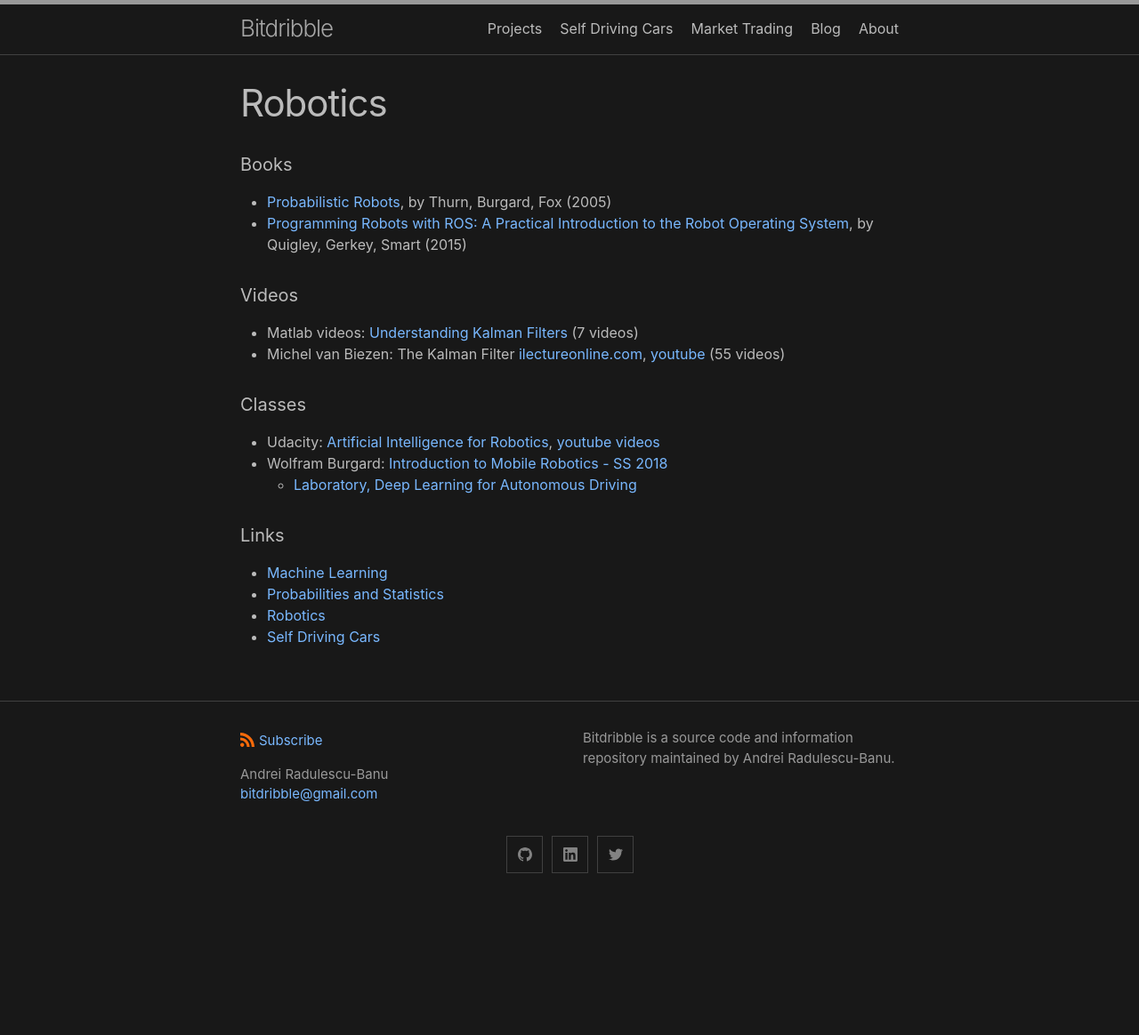
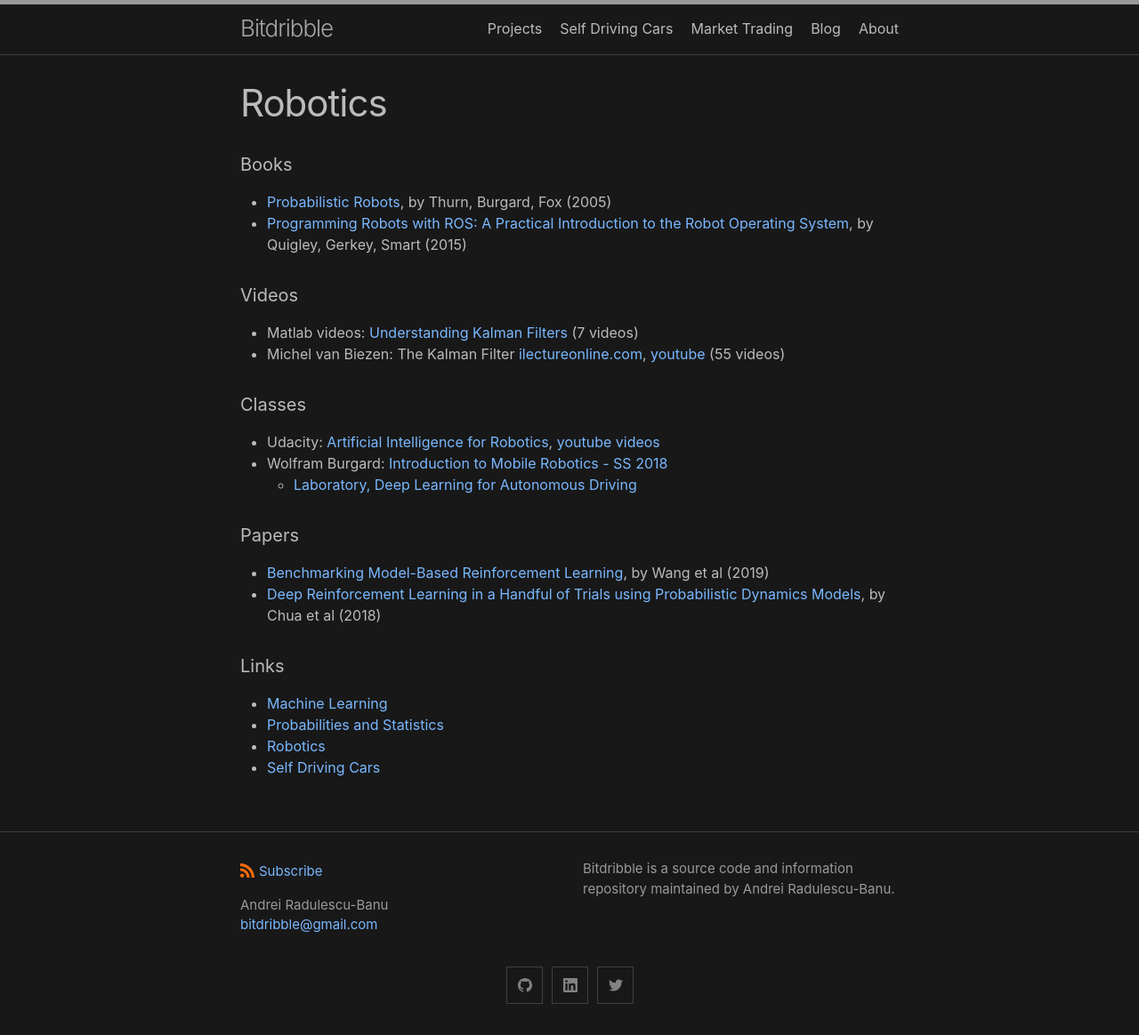
Before and after one commit to analytiq-hub/sigagent.github.io, a Jekyll site: the page built from robotics.md, in a window 1280 px wide. Shown: the whole page at 89% size. Built offline with Jekyll 4.4.1, drawn with Linux system fonts in a browser that asks for light colours; before the commit the page ends 1017 px from its top, so only the background shows below that.

Commit message:
*** empty log message ***

```diff
--- a/robotics.md
+++ b/robotics.md
@@ -16,6 +16,10 @@ title: Robotics
   * [Laboratory, Deep Learning for Autonomous Driving](http://ais.informatik.uni-freiburg.de/teaching/ss18/driving_lab/)
 
 
+#### Papers
+* [Benchmarking Model-Based Reinforcement Learning](https://arxiv.org/pdf/1907.02057.pdf), by Wang et al (2019)
+* [Deep Reinforcement Learning in a Handful of Trials using Probabilistic Dynamics Models](https://arxiv.org/abs/1805.12114), by Chua et al (2018)
+
 #### Links
 * [Machine Learning](machine_learning.md)
 * [Probabilities and Statistics](probabilities_and_statistics.md)
```
